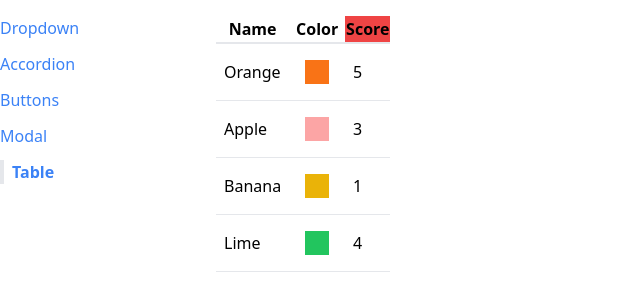
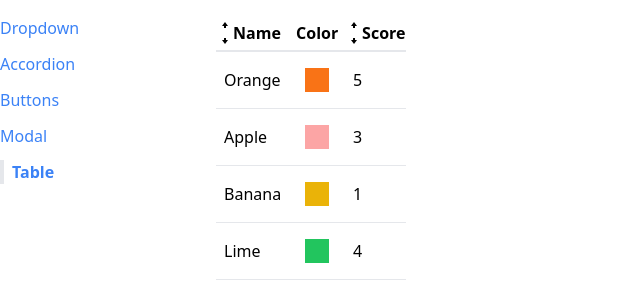
Before and after one commit to tylercoen/REACT, a React (Create React App) app in the folder comps/: page /table in a window 1280 px wide. Shown: the top 302 px of the page, without its empty margins (0-640 px from the left). Built offline with nearby package versions, Linux system fonts and the light colour scheme.

Commit message:
Add files via upload

```diff
--- a/comps/src/components/SotrableTable.js
+++ b/comps/src/components/SotrableTable.js
@@ -1,6 +1,102 @@
 import Table from "./Table";
+import { useState } from "react";
+import { GoArrowSmallUp, GoArrowSmallDown } from "react-icons/go";
+
 function SortableTable(props) {
-  return <Table {...props} />;
+  const [sortOrder, setSortOrder] = useState(null);
+  const [sortBy, setSortBy] = useState(null);
+  const { config, data } = props;
+
+  const handleClick = (label) => {
+    if (sortBy && label !== sortBy) {
+      setSortOrder("asc");
+      setSortBy(label);
+      return;
+    }
+    if (sortOrder === null) {
+      setSortOrder("asc");
+      setSortBy(label);
+    } else if (sortOrder === "asc") {
+      setSortOrder("desc");
+      setSortBy(label);
+    } else if (sortOrder === "desc") {
+      setSortOrder(null);
+      setSortBy(null);
+    }
+  };
+
+  const updatedConfig = config.map((column) => {
+    if (!column.sortValue) {
+      return column;
+    }
+    return {
+      ...column,
+      header: () => (
+        <th
+          className="cursor-pointer hover:bg-gray-100"
+          onClick={() => handleClick(column.label)}
+        >
+          <div className="flex items-center">
+            {getIcons(column.label, sortBy, sortOrder)}
+            {column.label}
+          </div>
+        </th>
+      ),
+    };
+  });
+
+  //only sort data if sortOrder && sortBy are not null
+  //Make a copy of the 'data' prop
+  //determine what our sortValue is
+
+  let sortedData = data;
+  if (sortOrder && sortBy) {
+    const { sortValue } = config.find((column) => column.label === sortBy);
+    sortedData = [...data].sort((a, b) => {
+      const valueA = sortValue(a);
+      const valueB = sortValue(b);
+
+      const reverseOrder = sortOrder === "asc" ? 1 : -1;
+
+      if (typeof valueA === "string") {
+        return valueA.localeCompare(valueB) * reverseOrder;
+      } else {
+        return (valueA - valueB) * reverseOrder;
+      }
+    });
+  }
+
+  return <Table {...props} data={sortedData} config={updatedConfig} />;
+}
+
+function getIcons(label, sortBy, sortOrder) {
+  if (label !== sortBy) {
+    return (
+      <div>
+        <GoArrowSmallUp />
+        <GoArrowSmallDown />
+      </div>
+    );
+  } else if (sortOrder === null) {
+    return (
+      <div>
+        <GoArrowSmallUp />
+        <GoArrowSmallDown />
+      </div>
+    );
+  } else if (sortOrder === "asc") {
+    return (
+      <div>
+        <GoArrowSmallUp />
+      </div>
+    );
+  } else if (sortOrder === "desc") {
+    return (
+      <div>
+        <GoArrowSmallDown />
+      </div>
+    );
+  }
 }
 
 export default SortableTable;
--- a/comps/src/pages/TablePage.js
+++ b/comps/src/pages/TablePage.js
@@ -8,7 +8,11 @@
     { name: "Lime", color: "bg-green-500", score: 4 },
   ];
   const config = [
-    { label: "Name", render: (fruit) => fruit.name },
+    {
+      label: "Name",
+      render: (fruit) => fruit.name,
+      sortValue: (fruit) => fruit.name,
+    },
     {
       label: "Color",
       render: (fruit) => <div className={`p-3 m-2 ${fruit.color}`}></div>,
@@ -17,6 +21,7 @@
       label: "Score",
       render: (fruit) => fruit.score,
       header: () => <th className="bg-red-500">Score</th>,
+      sortValue: (fruit) => fruit.score,
     },
   ];
 
```
